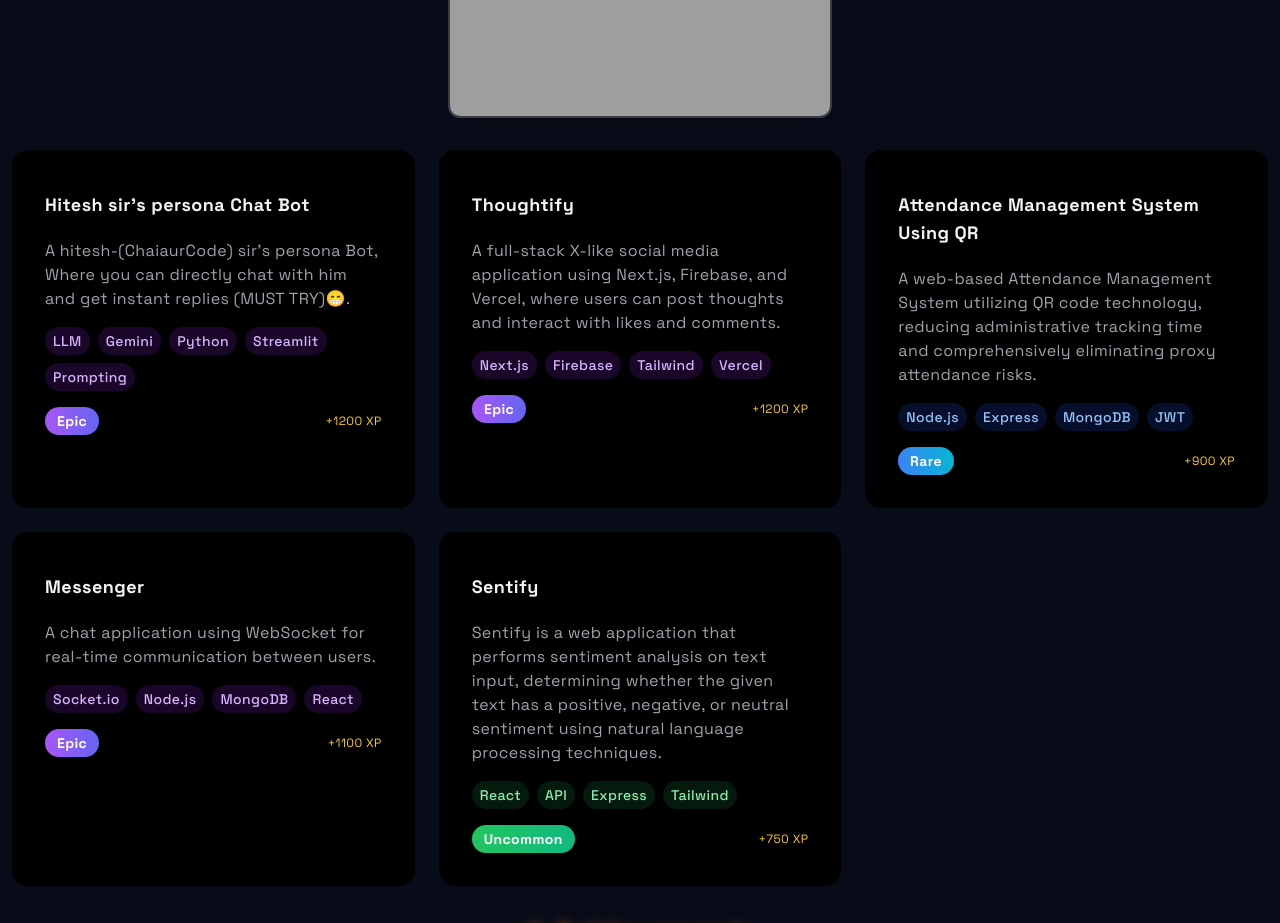
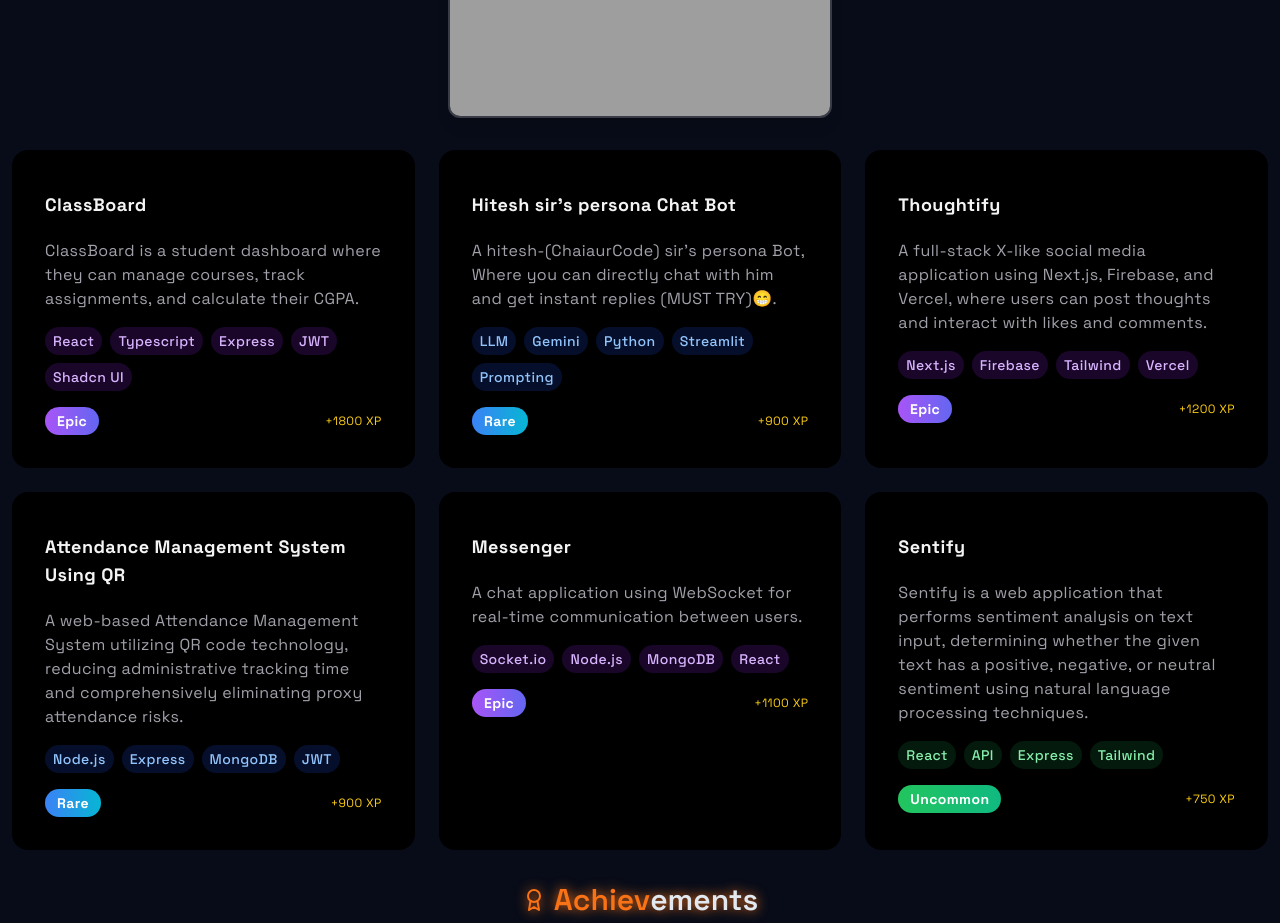
Before and after one commit to DexAsHisH/ashishdabral, a React (Vite) app: page / in a window 1280 px wide. Shown: the part 2640-3563 px from the top of the page. Built offline with nearby package versions, Linux system fonts and the light colour scheme; grey boxes are pictures that could not be loaded.

Commit message:
added another quest

```diff
--- a/src/components/Quests.tsx
+++ b/src/components/Quests.tsx
@@ -12,12 +12,21 @@ const content: {
   techStack: string[];
 }[] = [
   {
+    title: "ClassBoard",
+    href: "https://classboard-lime.vercel.app/",
+    description:
+      "ClassBoard is a student dashboard where they can manage courses, track assignments, and calculate their CGPA.",
+    xp: 1800,
+    level: "Epic",
+    techStack: ["React", "Typescript", "Express", "JWT","Shadcn UI"],
+  },
+  {
     title: "Hitesh sir's persona Chat Bot",
     href: "https://hitesh-sir-s-bot.streamlit.app/",
     description:
       "A hitesh-(ChaiaurCode) sir's persona Bot, Where you can directly chat with him and get instant replies (MUST TRY)😁.",
-    xp: 1200,
-    level: "Epic",
+    xp: 900,
+    level: "Rare",
     techStack: ["LLM", "Gemini", "Python", "Streamlit","Prompting"],
   },
   {
```
